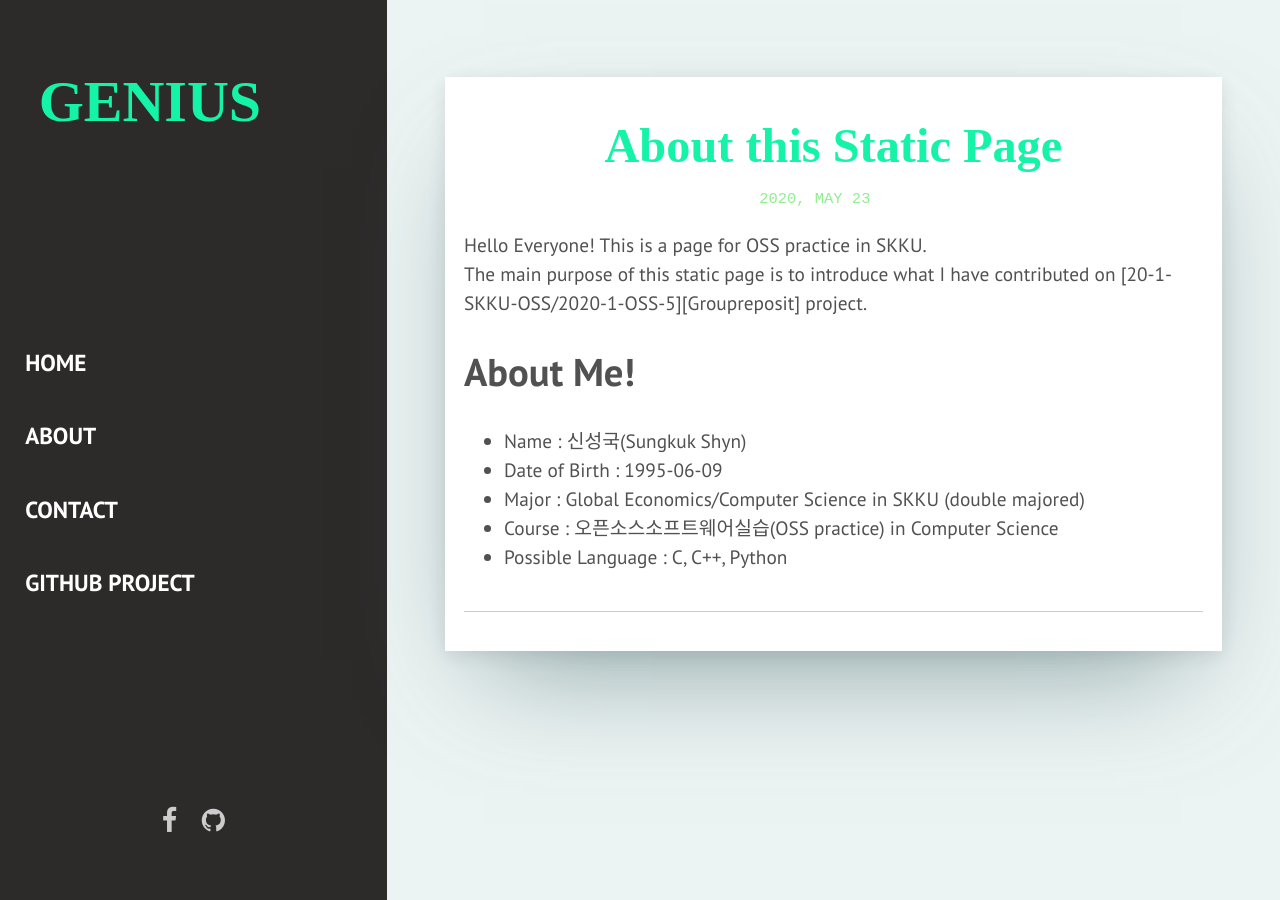
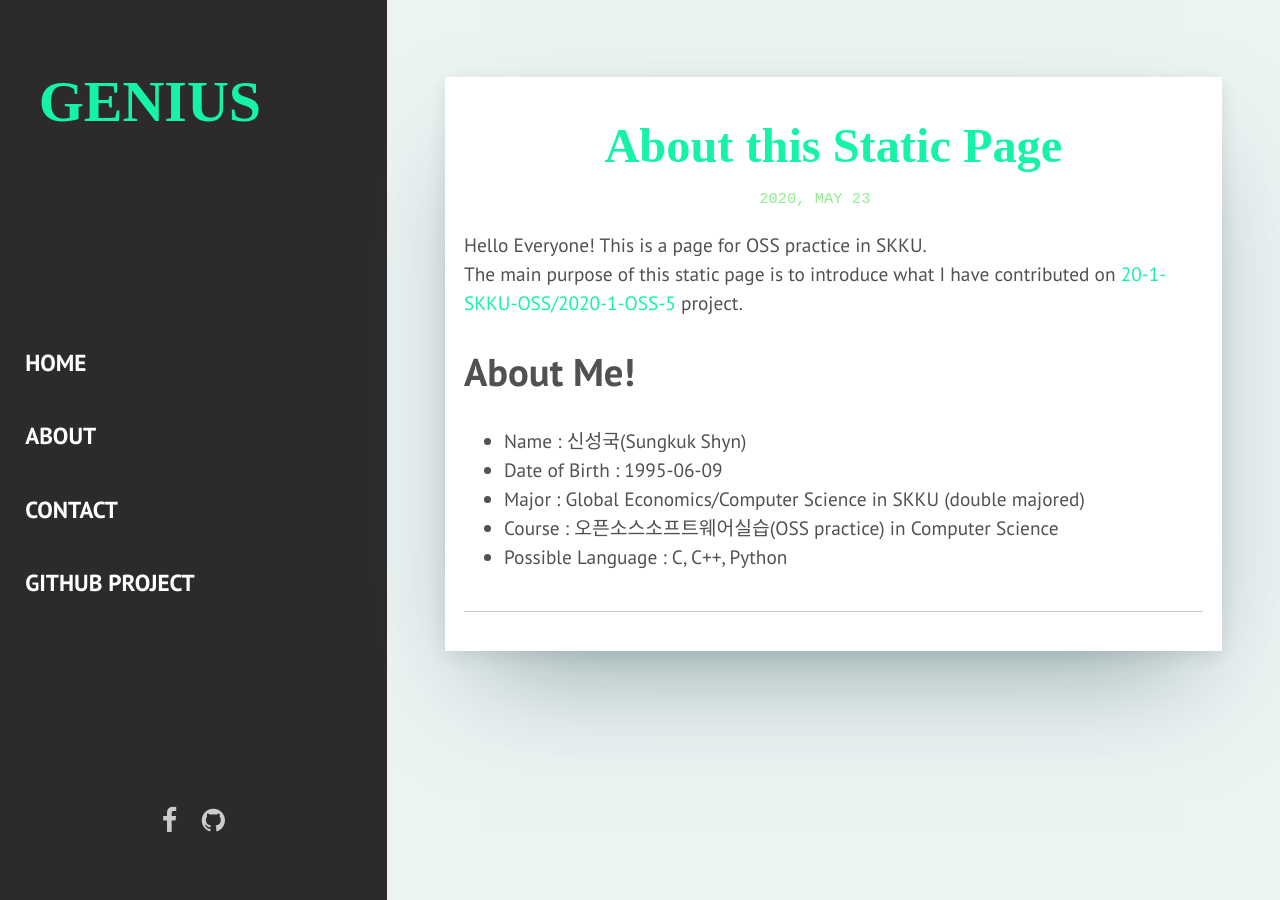
Before and after one commit to davidshyn1/davidshyn1.github.io, a Jekyll site: the page built from _posts/2020-05-24-Introduction.md, in a window 1280 px wide. Built offline with Jekyll 4.4.1, drawn with Linux system fonts in a browser that asks for light colours; some web fonts are replaced; part of the change alters nothing that is shown.

```diff
--- a/_posts/2020-05-24-Introduction.md
+++ b/_posts/2020-05-24-Introduction.md
@@ -15,3 +15,5 @@ The main purpose of this static page is to introduce what I have contributed on
 - Major : Global Economics/Computer Science in SKKU (double majored)
 - Course : 오픈소스소프트웨어실습(OSS practice) in Computer Science
 - Possible Language : C, C++, Python
+
+[Groupreposit]: https://github.com/20-1-SKKU-OSS/2020-1-OSS-5
```
